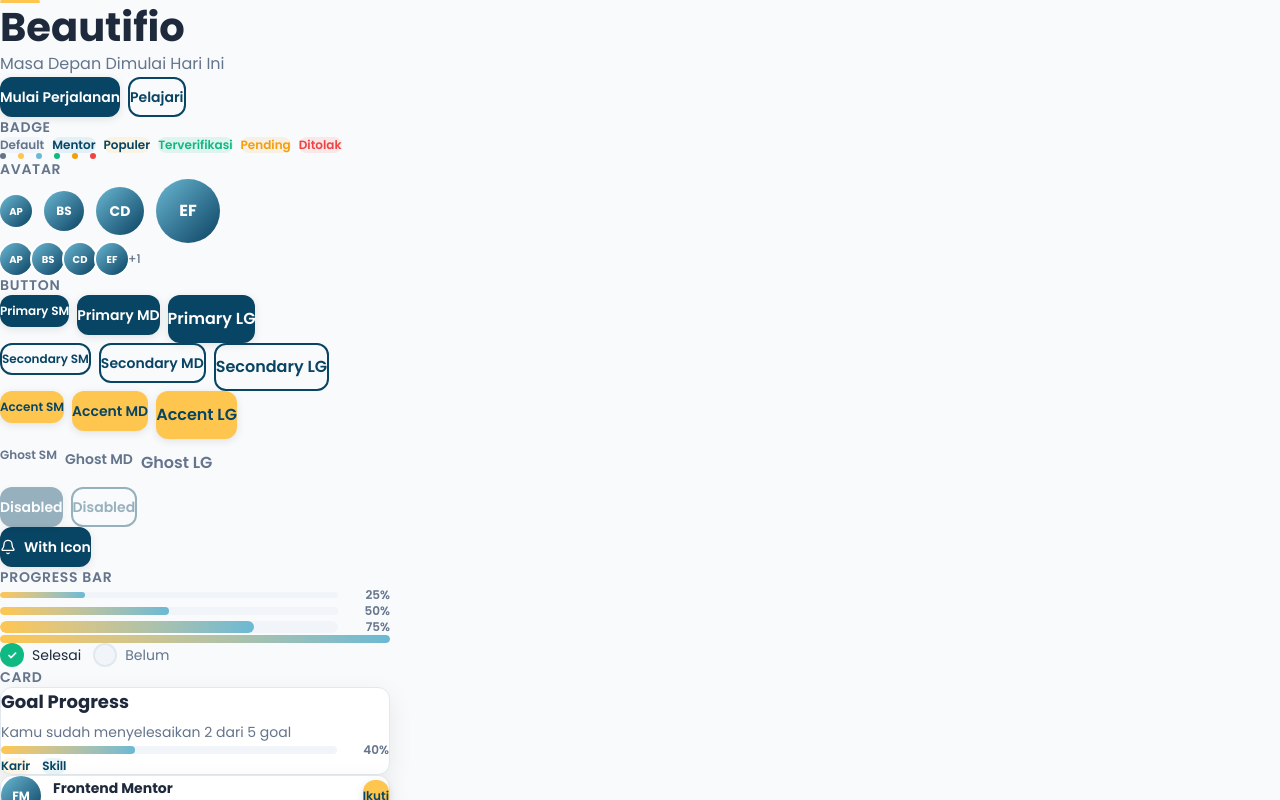
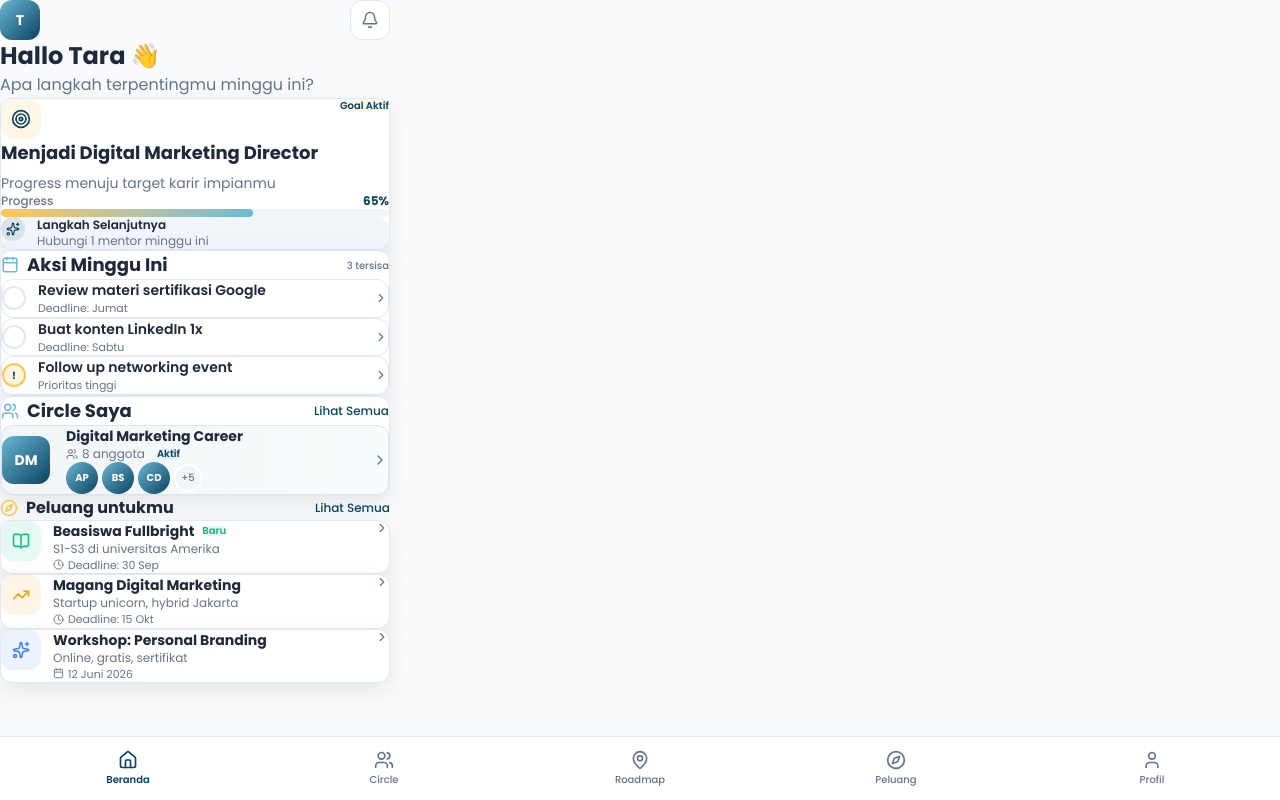
Before and after one commit to beautifio/beautifio-web, a Next.js app: page / in a window 1280 px wide. Shown: the top 800 px of the page. Built offline with nearby package versions, Linux system fonts and the light colour scheme.

Commit message:
Build real homepage

```diff
--- a/src/app/page.tsx
+++ b/src/app/page.tsx
@@ -1,13 +1,25 @@
 "use client";
 
 import { useState } from "react";
-import { Home, Users, MapPin, Compass, User, Bell, Star, Check } from "lucide-react";
-import { Button } from "@/components/ui/button";
+import {
+  Home,
+  Users,
+  MapPin,
+  Compass,
+  User,
+  Target,
+  ChevronRight,
+  Calendar,
+  Bell,
+  BookOpen,
+  Sparkles,
+  TrendingUp,
+  Clock,
+} from "lucide-react";
 import { Card, CardHeader, CardTitle, CardDescription, CardContent } from "@/components/ui/card";
-import { ProgressBar, MilestoneCheck } from "@/components/ui/progress-bar";
-import { Badge, BadgeDot } from "@/components/ui/badge";
-import { Avatar, AvatarGroup } from "@/components/ui/avatar";
-import { Tabs, TabsList, TabsTrigger, TabsContent } from "@/components/ui/tabs";
+import { ProgressBar } from "@/components/ui/progress-bar";
+import { Badge } from "@/components/ui/badge";
+import { Avatar } from "@/components/ui/avatar";
 import { BottomNavigation } from "@/components/ui/bottom-nav";
 
 const navItems = [
@@ -24,213 +36,215 @@ export default function HomePage() {
   return (
     <div className="min-h-screen bg-bg pb-24">
       <div className="max-w-[390px] mx-auto px-6">
-        {/* ─── Hero ─────────────────────── */}
-        <section className="pt-8 pb-6 animate-fade-in">
-          <div className="w-10 h-[3px] bg-accent mb-4 rounded-full" />
-          <h1 className="text-[40px] font-bold leading-[1.2] text-text-primary">
-            Beautifio
+        {/* ─── Header ─────────────────────── */}
+        <header className="pt-8 pb-6">
+          <div className="flex items-center justify-between mb-4">
+            <div className="w-10 h-10 rounded-sm bg-gradient-to-br from-secondary to-primary flex items-center justify-center text-white text-sm font-bold">
+              T
+            </div>
+            <button className="w-10 h-10 rounded-sm bg-surface border border-border flex items-center justify-center cursor-pointer hover:border-primary/30 transition-all">
+              <Bell size={18} className="text-text-secondary" />
+            </button>
+          </div>
+          <h1 className="text-2xl font-bold text-text-primary">
+            Hallo Tara 👋
           </h1>
-          <p className="text-base text-text-secondary mt-2 leading-relaxed max-w-xs">
-            Masa Depan Dimulai Hari Ini
+          <p className="text-base text-text-secondary mt-1.5 leading-relaxed">
+            Apa langkah terpentingmu minggu ini?
           </p>
-          <div className="flex gap-2 mt-5">
-            <Button variant="primary" size="md">Mulai Perjalanan</Button>
-            <Button variant="secondary" size="md">Pelajari</Button>
+        </header>
+
+        {/* ─── Goal Progress Card ──────────── */}
+        <section className="mb-5">
+          <Card padding="lg" className="animate-fade-in">
+            <div className="flex items-start justify-between mb-4">
+              <div className="w-10 h-10 rounded-sm bg-accent/15 flex items-center justify-center">
+                <Target size={20} className="text-accent-foreground" />
               </div>
+              <Badge variant="accent" className="text-[10px] px-2 py-0.5">
+                Goal Aktif
+              </Badge>
+            </div>
+            <CardHeader className="mb-0">
+              <CardTitle className="text-lg">Menjadi Digital Marketing Director</CardTitle>
+              <CardDescription className="text-sm mt-1">
+                Progress menuju target karir impianmu
+              </CardDescription>
+            </CardHeader>
+            <CardContent className="mt-4">
+              <div className="flex items-end justify-between mb-2">
+                <span className="text-xs font-medium text-text-secondary">Progress</span>
+                <span className="text-xs font-bold text-primary">65%</span>
+              </div>
+              <ProgressBar value={65} size="md" />
+              <div className="mt-4 flex items-start gap-3 p-3 rounded-sm bg-muted">
+                <div className="w-6 h-6 rounded-sm bg-primary/10 flex items-center justify-center flex-shrink-0 mt-0.5">
+                  <Sparkles size={14} className="text-primary" />
+                </div>
+                <div>
+                  <p className="text-xs font-semibold text-text-primary">Langkah Selanjutnya</p>
+                  <p className="text-xs text-text-secondary mt-0.5">Hubungi 1 mentor minggu ini</p>
+                </div>
+              </div>
+            </CardContent>
+          </Card>
         </section>
 
-        {/* ─── Badges ───────────────────── */}
-        <section className="py-6 animate-fade-in">
-          <h2 className="text-sm font-semibold text-text-secondary mb-3 uppercase tracking-wider">
-            Badge
-          </h2>
-          <div className="flex flex-wrap gap-2">
-            <Badge variant="default">Default</Badge>
-            <Badge variant="secondary">Mentor</Badge>
-            <Badge variant="accent">Populer</Badge>
-            <Badge variant="success">Terverifikasi</Badge>
-            <Badge variant="warning">Pending</Badge>
-            <Badge variant="destructive">Ditolak</Badge>
+        {/* ─── Weekly Action Card ──────────── */}
+        <section className="mb-5">
+          <Card padding="lg" className="animate-fade-in">
+            <CardHeader className="mb-0">
+              <div className="flex items-center justify-between">
+                <div className="flex items-center gap-2">
+                  <Calendar size={18} className="text-secondary" />
+                  <CardTitle className="text-base">Aksi Minggu Ini</CardTitle>
                 </div>
-          <div className="flex gap-3 mt-3 items-center">
-            <BadgeDot variant="default" />
-            <BadgeDot variant="accent" />
-            <BadgeDot variant="secondary" />
-            <BadgeDot variant="success" />
-            <BadgeDot variant="warning" />
-            <BadgeDot variant="destructive" />
+                <span className="text-[10px] font-medium text-text-secondary">3 tersisa</span>
               </div>
+            </CardHeader>
+            <CardContent className="mt-4 space-y-3">
+              <div className="flex items-center gap-3 p-3 rounded-sm border border-border hover:border-secondary/30 transition-colors cursor-pointer">
+                <div className="w-6 h-6 rounded-full border-2 border-border flex-shrink-0" />
+                <div className="flex-1 min-w-0">
+                  <p className="text-sm font-semibold text-text-primary">Review materi sertifikasi Google</p>
+                  <p className="text-[11px] text-text-secondary mt-0.5">Deadline: Jumat</p>
+                </div>
+                <ChevronRight size={14} className="text-text-secondary flex-shrink-0" />
+              </div>
+              <div className="flex items-center gap-3 p-3 rounded-sm border border-border hover:border-secondary/30 transition-colors cursor-pointer">
+                <div className="w-6 h-6 rounded-full border-2 border-border flex-shrink-0" />
+                <div className="flex-1 min-w-0">
+                  <p className="text-sm font-semibold text-text-primary">Buat konten LinkedIn 1x</p>
+                  <p className="text-[11px] text-text-secondary mt-0.5">Deadline: Sabtu</p>
+                </div>
+                <ChevronRight size={14} className="text-text-secondary flex-shrink-0" />
+              </div>
+              <div className="flex items-center gap-3 p-3 rounded-sm border border-border hover:border-secondary/30 transition-colors cursor-pointer">
+                <div className="w-6 h-6 rounded-full bg-accent/20 border-2 border-accent flex items-center justify-center flex-shrink-0">
+                  <span className="text-[10px] font-bold text-accent-foreground">!</span>
+                </div>
+                <div className="flex-1 min-w-0">
+                  <p className="text-sm font-semibold text-text-primary">Follow up networking event</p>
+                  <p className="text-[11px] text-text-secondary mt-0.5">Prioritas tinggi</p>
+                </div>
+                <ChevronRight size={14} className="text-text-secondary flex-shrink-0" />
+              </div>
+            </CardContent>
+          </Card>
         </section>
 
-        {/* ─── Avatars ──────────────────── */}
-        <section className="py-6 animate-fade-in">
-          <h2 className="text-sm font-semibold text-text-secondary mb-3 uppercase tracking-wider">
-            Avatar
-          </h2>
-          <div className="flex items-center gap-3">
-            <Avatar initials="AP" size="sm" />
-            <Avatar initials="BS" size="md" />
-            <Avatar initials="CD" size="lg" />
-            <Avatar initials="EF" size="xl" />
+        {/* ─── My Circle Card ──────────────── */}
+        <section className="mb-5">
+          <Card padding="lg" className="animate-fade-in">
+            <div className="flex items-center justify-between mb-4">
+              <div className="flex items-center gap-2">
+                <Users size={18} className="text-secondary" />
+                <CardTitle className="text-base">Circle Saya</CardTitle>
               </div>
-          <div className="mt-3">
-            <AvatarGroup>
+              <button className="text-xs font-medium text-primary cursor-pointer hover:underline">
+                Lihat Semua
+              </button>
+            </div>
+            <div className="flex items-center gap-4 p-4 rounded-sm bg-gradient-to-r from-primary/5 to-secondary/5 border border-primary/10">
+              <div className="w-12 h-12 rounded-sm bg-gradient-to-br from-secondary to-primary flex items-center justify-center text-white text-sm font-bold flex-shrink-0">
+                DM
+              </div>
+              <div className="flex-1 min-w-0">
+                <h3 className="text-sm font-bold text-text-primary">Digital Marketing Career</h3>
+                <div className="flex items-center gap-3 mt-1.5">
+                  <span className="text-xs text-text-secondary flex items-center gap-1">
+                    <Users size={12} />
+                    8 anggota
+                  </span>
+                  <Badge variant="secondary" className="text-[10px] px-1.5 py-0 leading-none">
+                    Aktif
+                  </Badge>
+                </div>
+                <div className="flex items-center gap-1 mt-2">
                   <Avatar initials="AP" size="sm" />
                   <Avatar initials="BS" size="sm" />
                   <Avatar initials="CD" size="sm" />
-              <Avatar initials="EF" size="sm" />
-              <Avatar initials="GH" size="sm" />
-            </AvatarGroup>
+                  <div className="w-7 h-7 rounded-full bg-muted border-2 border-surface flex items-center justify-center text-[10px] font-medium text-text-secondary -ml-1">
+                    +5
                   </div>
+                </div>
+              </div>
+              <ChevronRight size={16} className="text-text-secondary flex-shrink-0" />
+            </div>
+          </Card>
         </section>
 
-        {/* ─── Buttons ──────────────────── */}
-        <section className="py-6 animate-fade-in">
-          <h2 className="text-sm font-semibold text-text-secondary mb-3 uppercase tracking-wider">
-            Button
-          </h2>
+        {/* ─── Opportunity Preview ─────────── */}
+        <section className="mb-5">
+          <div className="flex items-center justify-between mb-4">
+            <div className="flex items-center gap-2">
+              <Compass size={18} className="text-accent" />
+              <h2 className="text-base font-bold text-text-primary">Peluang untukmu</h2>
+            </div>
+            <button className="text-xs font-medium text-primary cursor-pointer hover:underline">
+              Lihat Semua
+            </button>
+          </div>
           <div className="space-y-3">
-            <div className="flex flex-wrap gap-2">
-              <Button variant="primary" size="sm">Primary SM</Button>
-              <Button variant="primary" size="md">Primary MD</Button>
-              <Button variant="primary" size="lg">Primary LG</Button>
+            <Card padding="md" className="animate-fade-in hover:border-accent/30 transition-all cursor-pointer">
+              <div className="flex items-start gap-3">
+                <div className="w-10 h-10 rounded-sm bg-success/10 flex items-center justify-center flex-shrink-0">
+                  <BookOpen size={18} className="text-success" />
                 </div>
-            <div className="flex flex-wrap gap-2">
-              <Button variant="secondary" size="sm">Secondary SM</Button>
-              <Button variant="secondary" size="md">Secondary MD</Button>
-              <Button variant="secondary" size="lg">Secondary LG</Button>
+                <div className="flex-1 min-w-0">
+                  <div className="flex items-center gap-2">
+                    <h3 className="text-sm font-bold text-text-primary">Beasiswa Fullbright</h3>
+                    <Badge variant="success" className="text-[10px] px-1.5 py-0 leading-none">Baru</Badge>
                   </div>
-            <div className="flex flex-wrap gap-2">
-              <Button variant="accent" size="sm">Accent SM</Button>
-              <Button variant="accent" size="md">Accent MD</Button>
-              <Button variant="accent" size="lg">Accent LG</Button>
-            </div>
-            <div className="flex flex-wrap gap-2">
-              <Button variant="ghost" size="sm">Ghost SM</Button>
-              <Button variant="ghost" size="md">Ghost MD</Button>
-              <Button variant="ghost" size="lg">Ghost LG</Button>
-            </div>
-            <div className="flex flex-wrap gap-2">
-              <Button variant="primary" size="md" disabled>Disabled</Button>
-              <Button variant="secondary" size="md" disabled>Disabled</Button>
-            </div>
-            <Button variant="primary" size="md">
-              <Bell size={16} />
-              With Icon
-            </Button>
-          </div>
-        </section>
-
-        {/* ─── Progress ─────────────────── */}
-        <section className="py-6 animate-fade-in">
-          <h2 className="text-sm font-semibold text-text-secondary mb-3 uppercase tracking-wider">
-            Progress Bar
-          </h2>
-          <div className="space-y-4">
-            <ProgressBar value={25} size="sm" showLabel />
-            <ProgressBar value={50} size="md" showLabel />
-            <ProgressBar value={75} size="lg" showLabel />
-            <ProgressBar value={100} />
-          </div>
-          <div className="flex gap-3 mt-4">
-            <div className="flex items-center gap-2">
-              <MilestoneCheck completed />
-              <span className="text-sm text-text-primary">Selesai</span>
-            </div>
-            <div className="flex items-center gap-2">
-              <MilestoneCheck completed={false} />
-              <span className="text-sm text-text-secondary">Belum</span>
+                  <p className="text-xs text-text-secondary mt-1">S1-S3 di universitas Amerika</p>
+                  <div className="flex items-center gap-3 mt-2 text-[11px] text-text-secondary">
+                    <span className="flex items-center gap-1"><Clock size={11} />Deadline: 30 Sep</span>
                   </div>
                 </div>
-        </section>
-
-        {/* ─── Card ─────────────────────── */}
-        <section className="py-6 animate-fade-in">
-          <h2 className="text-sm font-semibold text-text-secondary mb-3 uppercase tracking-wider">
-            Card
-          </h2>
-          <div className="space-y-3">
-            <Card padding="md">
-              <CardHeader>
-                <CardTitle>Goal Progress</CardTitle>
-                <CardDescription>Kamu sudah menyelesaikan 2 dari 5 goal</CardDescription>
-              </CardHeader>
-              <CardContent>
-                <ProgressBar value={40} size="md" showLabel />
-                <div className="mt-4 flex items-center gap-3">
-                  <Badge variant="accent">Karir</Badge>
-                  <Badge variant="secondary">Skill</Badge>
-                </div>
-              </CardContent>
-            </Card>
-
-            <Card padding="sm">
-              <div className="flex items-center gap-3">
-                <Avatar initials="FM" size="md" />
-                <div className="flex-1 min-w-0">
-                  <h4 className="text-sm font-bold text-text-primary">Frontend Mentor</h4>
-                  <p className="text-xs text-text-secondary mt-0.5">React Specialist</p>
-                </div>
-                <Button variant="accent" size="sm">Ikuti</Button>
+                <ChevronRight size={14} className="text-text-secondary flex-shrink-0 mt-2" />
               </div>
             </Card>
 
-            <Card padding="lg" className="bg-primary text-primary-foreground">
-              <CardTitle className="text-white">Premium Member</CardTitle>
-              <CardDescription className="text-white/70">
-                Dapatkan akses ke semua fitur eksklusif
-              </CardDescription>
-              <div className="mt-4">
-                <Button variant="accent" size="md">Upgrade Sekarang</Button>
+            <Card padding="md" className="animate-fade-in hover:border-accent/30 transition-all cursor-pointer">
+              <div className="flex items-start gap-3">
+                <div className="w-10 h-10 rounded-sm bg-warning/10 flex items-center justify-center flex-shrink-0">
+                  <TrendingUp size={18} className="text-warning" />
+                </div>
+                <div className="flex-1 min-w-0">
+                  <h3 className="text-sm font-bold text-text-primary">Magang Digital Marketing</h3>
+                  <p className="text-xs text-text-secondary mt-1">Startup unicorn, hybrid Jakarta</p>
+                  <div className="flex items-center gap-3 mt-2 text-[11px] text-text-secondary">
+                    <span className="flex items-center gap-1"><Clock size={11} />Deadline: 15 Okt</span>
+                  </div>
+                </div>
+                <ChevronRight size={14} className="text-text-secondary flex-shrink-0 mt-2" />
+              </div>
+            </Card>
+
+            <Card padding="md" className="animate-fade-in hover:border-accent/30 transition-all cursor-pointer">
+              <div className="flex items-start gap-3">
+                <div className="w-10 h-10 rounded-sm bg-info/10 flex items-center justify-center flex-shrink-0">
+                  <Sparkles size={18} className="text-info" />
+                </div>
+                <div className="flex-1 min-w-0">
+                  <h3 className="text-sm font-bold text-text-primary">Workshop: Personal Branding</h3>
+                  <p className="text-xs text-text-secondary mt-1">Online, gratis, sertifikat</p>
+                  <div className="flex items-center gap-3 mt-2 text-[11px] text-text-secondary">
+                    <span className="flex items-center gap-1"><Calendar size={11} />12 Juni 2026</span>
+                  </div>
+                </div>
+                <ChevronRight size={14} className="text-text-secondary flex-shrink-0 mt-2" />
               </div>
             </Card>
           </div>
         </section>
+      </div>
 
-        {/* ─── Tabs ─────────────────────── */}
-        <section className="py-6 animate-fade-in">
-          <h2 className="text-sm font-semibold text-text-secondary mb-3 uppercase tracking-wider">
-            Tabs
-          </h2>
-          <Tabs defaultValue="chat">
-            <TabsList>
-              <TabsTrigger value="chat">Chat</TabsTrigger>
-              <TabsTrigger value="mentor">Mentor</TabsTrigger>
-              <TabsTrigger value="anggota">Anggota</TabsTrigger>
-            </TabsList>
-            <TabsContent value="chat" className="pt-4">
-              <Card padding="sm">
-                <p className="text-sm text-text-secondary">Konten chat akan tampil di sini</p>
-              </Card>
-            </TabsContent>
-            <TabsContent value="mentor" className="pt-4">
-              <Card padding="sm">
-                <p className="text-sm text-text-secondary">Daftar pertanyaan untuk mentor</p>
-              </Card>
-            </TabsContent>
-            <TabsContent value="anggota" className="pt-4">
-              <Card padding="sm">
-                <p className="text-sm text-text-secondary">Daftar anggota circle</p>
-              </Card>
-            </TabsContent>
-          </Tabs>
-        </section>
-
-        {/* ─── Bottom Navigation ────────── */}
-        <section className="py-6 animate-fade-in">
-          <h2 className="text-sm font-semibold text-text-secondary mb-3 uppercase tracking-wider">
-            Bottom Navigation
-          </h2>
-          <div className="border border-border rounded-sm overflow-hidden">
       <BottomNavigation
         items={navItems}
         activeTab={activeTab}
         onTabChange={setActiveTab}
-              className="static"
       />
-          </div>
-        </section>
-      </div>
     </div>
   );
 }
```
Lines whose indentation alone changed are shown as unchanged.
